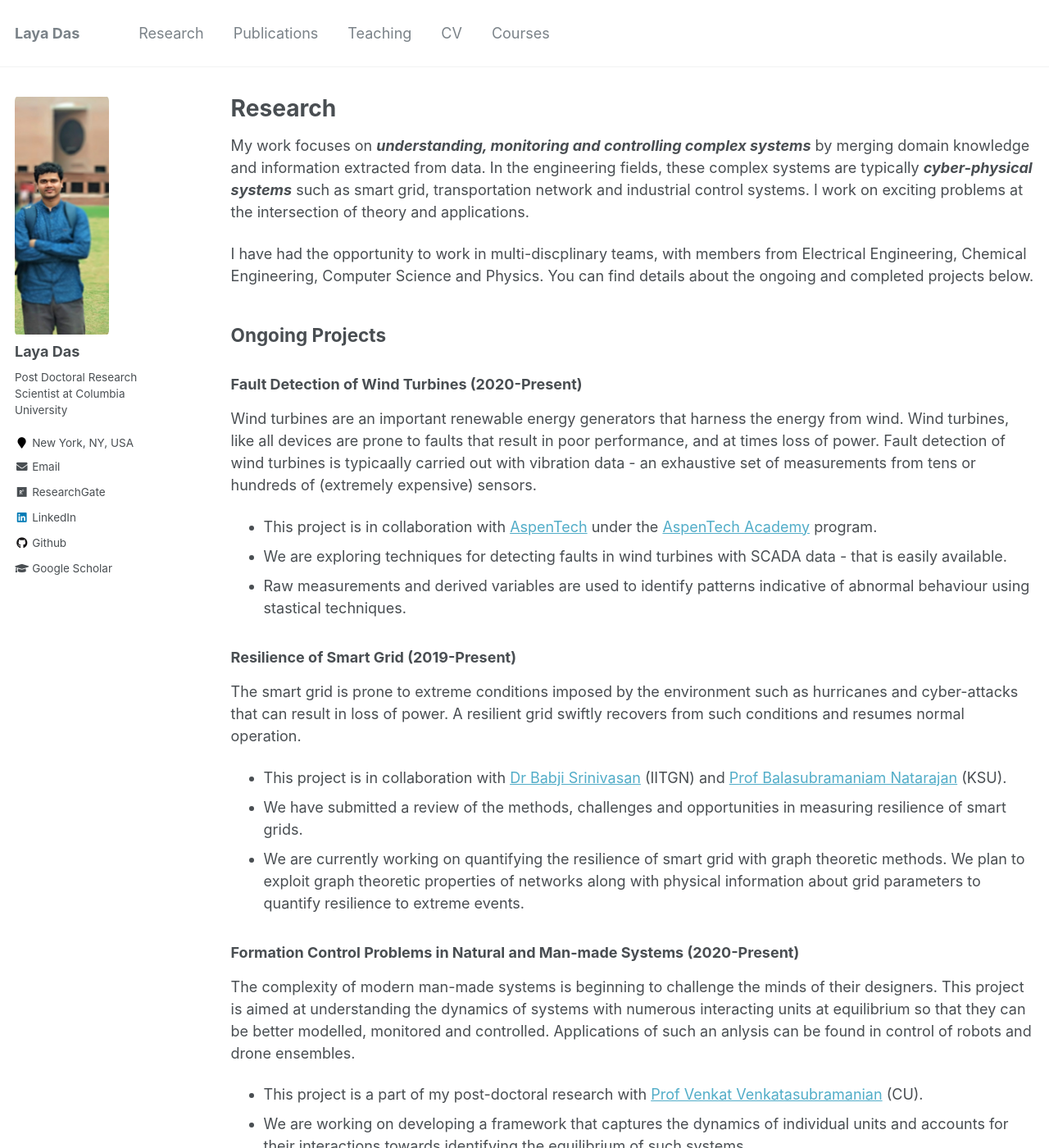
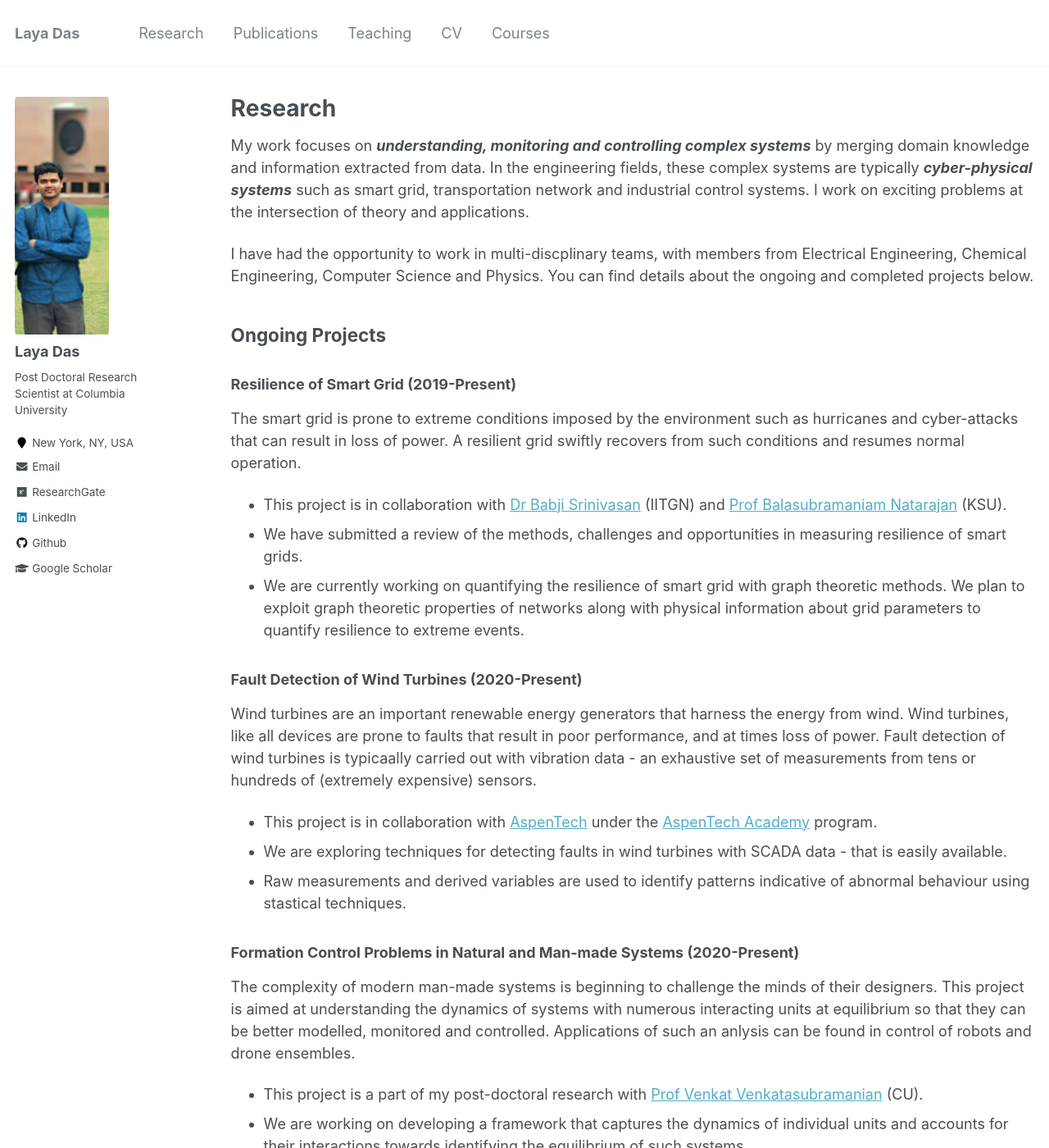
Before and after one commit to layadas/layadas.github.io, a Jekyll site: the page built from _pages/research.md, in a window 1280 px wide and 1400 px high. Shown: the whole window at 82% size. Built offline with Jekyll 4.4.1, drawn with Linux system fonts in a browser that asks for light colours; part of the change alters nothing that is shown.

Commit message:
Update research.md

```diff
--- a/_pages/research.md
+++ b/_pages/research.md
@@ -21,6 +21,15 @@ about the ongoing and completed projects below.
 
 ## Ongoing Projects
 
+### Resilience of Smart Grid (2019-Present)
+The smart grid is prone to extreme conditions imposed by the environment such as hurricanes and cyber-attacks that can result in loss of power. A resilient grid swiftly recovers
+from such conditions and resumes normal operation.
+- This project is in collaboration with [Dr Babji Srinivasan](https://www.iitgn.ac.in/faculty/chemical/fac-babji) (IITGN) and
+[Prof Balasubramaniam Natarajan](http://www.ece.k-state.edu/people/faculty/natarajan/) (KSU).
+- We have submitted a review of the methods, challenges and opportunities in measuring resilience of smart grids.
+- We are currently working on quantifying the resilience of smart grid with graph theoretic methods. We plan to exploit graph theoretic properties of networks along with physical
+information about grid parameters to quantify resilience to extreme events.
+
 ### Fault Detection of Wind Turbines (2020-Present)
 Wind turbines are an important renewable energy generators that harness the energy from wind. Wind turbines, like all devices are prone to faults that result in poor performance,
 and at times loss of power. Fault detection of wind turbines is typicaally carried out with vibration data - an exhaustive set of measurements from tens or hundreds of (extremely
@@ -29,15 +38,6 @@ expensive) sensors.
 [AspenTech Academy](https://www.aspentech.com/en/resources/press-releases/aspentech-announces-aspentech-academy15032387419) program.
 - We are exploring techniques for detecting faults in wind turbines with SCADA data - that is easily available.
 - Raw measurements and derived variables are used to identify patterns indicative of abnormal behaviour using stastical techniques.
-
-### Resilience of Smart Grid (2019-Present)
-The smart grid is prone to extreme conditions imposed by the environment such as hurricanes and cyber-attacks that can result in loss of power. A resilient grid swiftly recovers
-from such conditions and resumes normal operation.
-- This project is in collaboration with [Dr Babji Srinivasan](https://www.iitgn.ac.in/faculty/chemical/fac-babji) (IITGN) and
-[Prof Balasubramaniam Natarajan](http://www.ece.k-state.edu/people/faculty/natarajan/) (KSU).
-- We have submitted a review of the methods, challenges and opportunities in measuring resilience of smart grids.
-- We are currently working on quantifying the resilience of smart grid with graph theoretic methods. We plan to exploit graph theoretic properties of networks along with physical
-information about grid parameters to quantify resilience to extreme events.
 
 ### Formation Control Problems in Natural and Man-made Systems (2020-Present)
 The complexity of modern man-made systems is beginning to challenge the minds of their designers. This project is aimed at understanding the dynamics of systems with numerous
```
